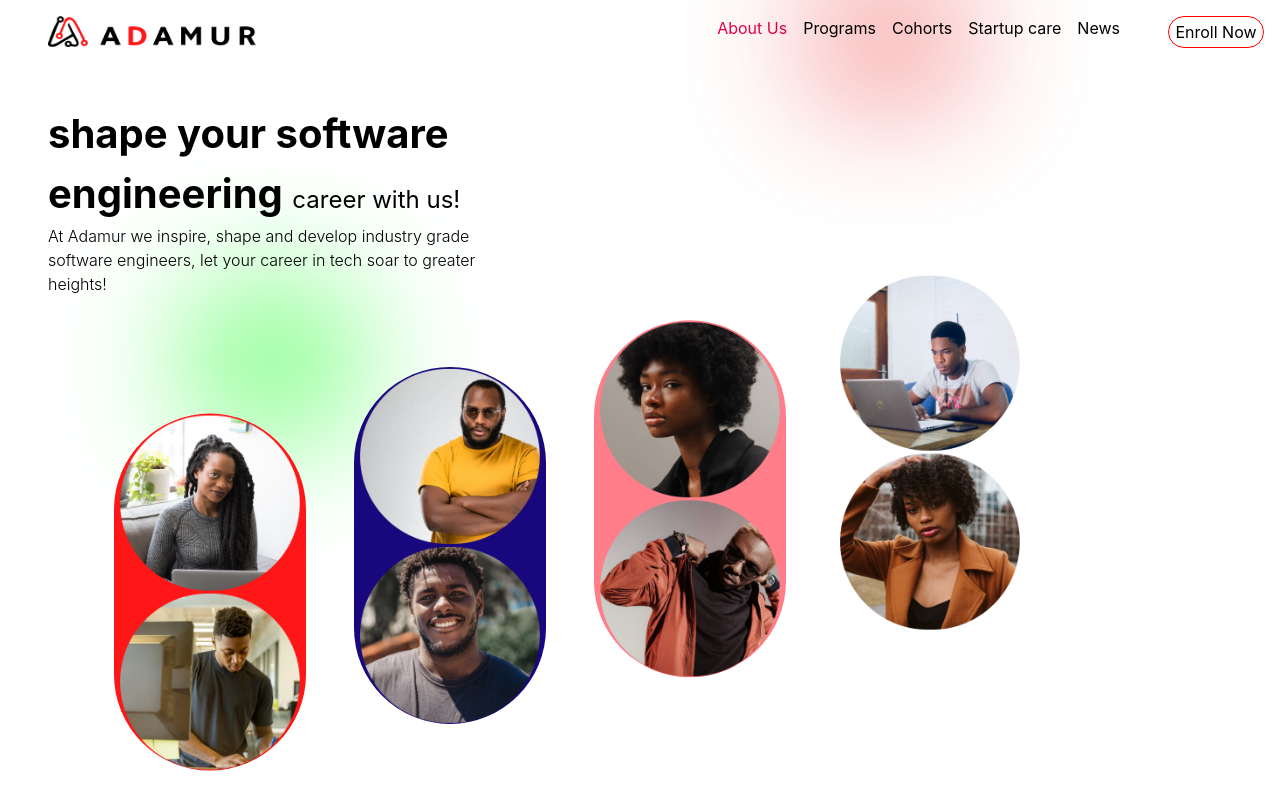
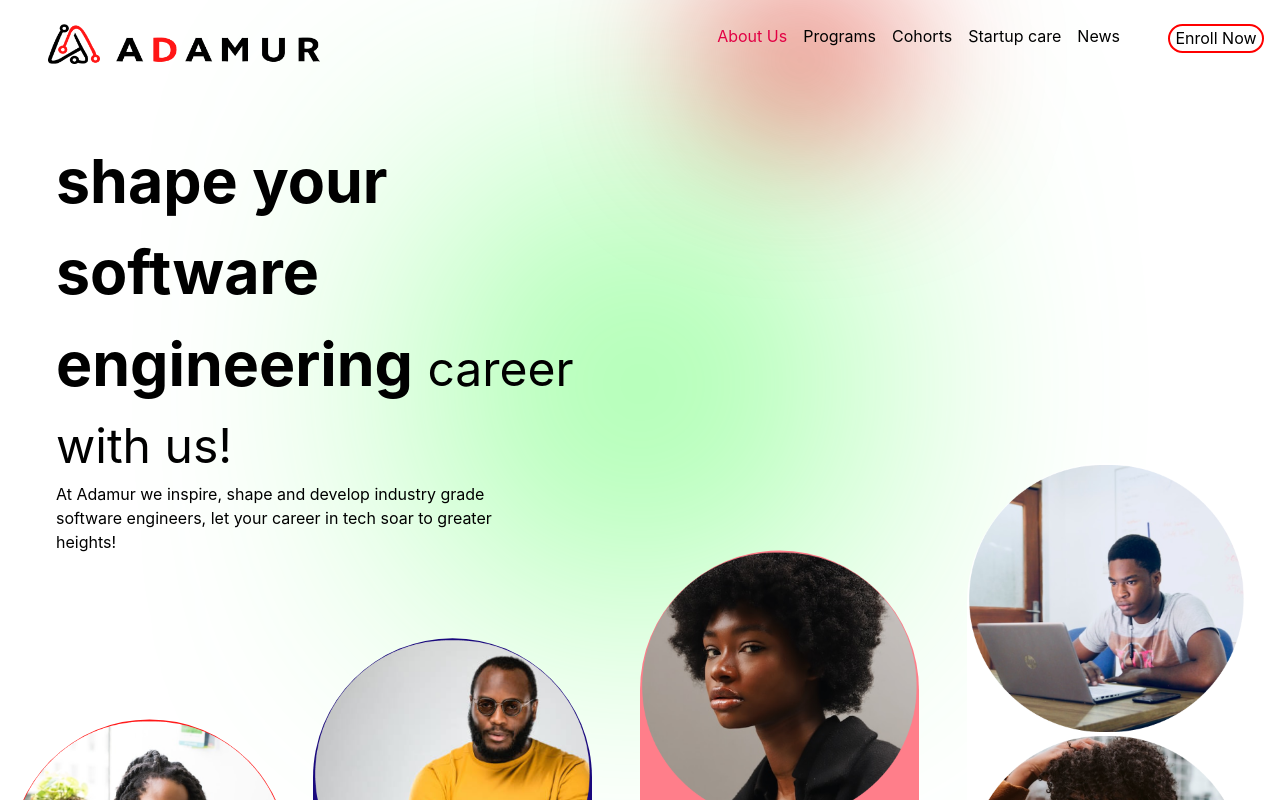
Before and after one commit to ADAMUR-IO/Adamur-landing-page, a React (Create React App) app: page / in a window 1280 px wide. Shown: the top 800 px of the page. Built offline with nearby package versions, Linux system fonts and the light colour scheme; the HTML template or start-up script is replaced by a standard one.

Commit message:
Header and hero sections modified to meet design specifications

```diff
--- /dev/null
+++ b/src/assets/enroll/Enroll.jsx
@@ -0,0 +1,40 @@
+import React from 'react'
+import './enroll.css'
+
+const Enroll = () => {
+  return (
+    <div className='enroll'>
+        <div className="bold">
+        <span>Bold *</span>
+        <span>Thinkers *</span>
+        <span>Doers *</span>
+        </div>
+        <div className="enroll-text">
+            <span>Join us for an Extensive Experience</span>
+        </div>
+
+        <form action="" className='form'>
+           <div className="first">
+           <label>
+                First Name
+            <input type="text" />
+            </label>
+
+           </div>
+           <div className="second">
+           <label>
+            Last Name
+            <input type="text" />
+            </label>
+           </div>
+
+            <label>
+            <input type="email" />
+            </label>
+
+        </form>
+    </div>
+  )
+}
+
+export default Enroll
--- /dev/null
+++ b/src/assets/enroll/enroll.css
@@ -0,0 +1,67 @@
+.enroll{
+    background-color: #000000;
+    height: 25rem;
+}
+.bold{
+    margin-top: 2rem;
+    display: flex;
+    align-items: center;
+    justify-content: center;
+    font-size: 3.5rem;
+    font-weight: 500;
+    gap: 30px;
+    color: white;
+}
+.bold>:nth-child(2){
+    color: red;
+}
+.enroll-text{
+    display: flex;
+    align-items: center;
+    justify-content: center;
+    font-size: 20px;
+    color: white;
+}
+.form{
+    display: flex;
+    /* flex-direction: column; */
+
+    margin-top: 2rem;
+}
+.first{
+    display: flex;
+    flex-direction: column;
+    gap: 20px;
+    margin-left: 7rem;
+}
+
+input{
+    margin-top: 1rem;
+    width: 15rem;
+    height: 3.5rem;
+    border-radius: 20px;
+}
+.first> label{
+    width: 1.5rem;
+    font-size: 1rem;
+    width: 5rem;
+    margin-top: 2rem;
+
+}
+.second{
+    display: flex;
+    flex-direction: column;
+    gap: 20px;
+    margin-left: 15rem;
+    margin-top: 0.5rem;
+}
+.second label{
+    width: 1.5rem;
+    font-size: 1rem;
+    width: 5rem;
+    margin-top: 1.3rem;
+}
+.email input{
+    margin-top: 8rem;
+    width: 20rem;
+}
--- a/src/components/common/header/header.css
+++ b/src/components/common/header/header.css
@@ -1,9 +1,10 @@
 .header{
     display: flex;
     justify-content: space-between;
+    background-color: blur(500px);
 }
 .header-menu{
-    margin-top: 1rem;
+    margin-top: 1.5rem;
     list-style: none;
     display: flex;
     gap: 1rem;
@@ -11,9 +12,9 @@
     margin-right: 1rem;
 }
 .logo{
-    margin-top: 1rem;
+    margin-top: 1.5rem;
     margin-left: 3rem;
-    width: 13rem;
+    width: 17rem;
 }
 li:hover{
     cursor: pointer;
@@ -27,21 +28,21 @@ color: #e20044;
 }
 .btn{
     width: 6rem;
-    height: 2rem;
-    border: 1px solid red;
+    height: 1.8rem;
+    border: 2px solid red;
     border-radius: 20px;
     margin-left: 2rem;
 }
 
 .hero-blur{
-    width: 9rem;
-    height: 5rem;
-    right: 20rem;
+    width: 12rem;
+    height: 7.5rem;
+    right: 24rem;
     top: 0;
     background-color: rgba(236, 16, 16, 0.9);
     position: absolute;
     border-radius: 50%;
-    filter: blur(70px);
+    filter: blur(80px);
     z-index: -9;
   }
 
--- a/src/components/hero/hero.css
+++ b/src/components/hero/hero.css
@@ -1,88 +1,91 @@
 .hero{
-    height: 40rem;
+    width: auto;
+    height: 72rem;
 }
 .text{
-    margin-top: 3.5rem;
-    width: 40rem;
-    margin-left: 3rem;
+    padding-top: 4.5rem;
+    width: 37rem;
+    margin-left: 3.5rem;
 }
 .text>:nth-child(1){
-    font-size: 2.5rem;
+    font-size: 3.8rem;
     font-weight: bold;
 }
 .text>:nth-child(2){
-    font-size: 1.5rem;
+    font-size: 3rem;
     font-weight: 400;
 }
 .text>:nth-child(3){
     width: 30rem;
     font-size: 1rem;
-    font-weight: 300;
+    font-weight: 400;
 }
 .hero-blur1{
-    width: 10rem;
-    height: 8rem;
-    left: 12rem;
+    top: 14rem;
+    width: 20rem;
+    height: 20rem;
+    left: 30rem;
     background-color: #37ff42;
     position: absolute;
     border-radius: 50%;
-    filter: blur(70px);
+    filter: blur(140px);
     z-index: -9;
 }
 .img-container{
     display: flex;
-    transform: skewY(-11deg);
+    transform: skewY(-15deg);
     margin: 10px;
 
 }
 .img1-container{
     margin: 1.5rem;
-	transform: skewY(11deg);
+	transform: skewY(15deg);
     display: flex;
     flex-direction: column;
     align-items: center;
     justify-content: center;
-    width: 12rem;
-    margin-left: 6.5rem;
+    width: auto;
+    margin-left: auto;
+    margin-right: auto;
     background-color: #ff1616;
     border-radius: 10rem ;
 
 }
 .img1-container>img, .img2-container>img, .img3-container>img, .img4-container>img{
     padding: 0.1rem;
-    width: 11.5rem;
+    width: auto;
 
 }
 .img2-container{
     margin: 1.5rem;
-	transform: skewY(11deg);
+	transform: skewY(15deg);
     display: flex;
     flex-direction: column;
     align-items: center;
     justify-content: center;
-    width: 12rem;
+    width: auto;
     background-color: #19087D;
     border-radius: 10rem ;
 }
 .img3-container{
     margin: 1.5rem;
-	transform: skewY(11deg);
+	transform: skewY(15deg);
     display: flex;
     flex-direction: column;
     align-items: center;
     justify-content: center;
-    width: 12rem;
+    width: auto;
     background-color: #FF7E8A    ;
     border-radius: 10rem ;
 }
 .img4-container{
     margin: 1.5rem;
-	transform: skewY(11deg);
+	transform: skewY(15deg);
     display: flex;
     flex-direction: column;
     align-items: center;
     justify-content: center;
-    width: 12rem;
+    width: auto;
     background-color: #FFFFFF    ;
     border-radius: 10rem ;
 }
@@ -110,10 +113,12 @@
 .text>:nth-child(1){
 font-size: x-large;
 }
+.text>:nth-child(3){
+    width: 20rem;
+}
 .img-container{
     display: grid;
     grid-template-columns: repeat(2, 1fr);
-	transform: skewY(-11deg);
 }
 .img3-container{
     margin-left: 0.5rem;
@@ -122,7 +127,6 @@ font-size: x-large;
     margin-left: 0.5rem;
 }
 .img1-container, .img2-container, .img3-container, .img4-container {
-	transform: skewY(11deg);
     width: 8rem;
     margin: 1rem;
 }
--- a/src/components/home/Home.jsx
+++ b/src/components/home/Home.jsx
@@ -1,11 +1,12 @@
 import React from 'react'
 import Hero from '../hero/Hero'
-// import Team from '../team/Team'
+import Team from '../team/Team'
 // import Inspiration from '../inspiration/Inspiration'
 // import Industry from '../industry/Industry'
 // import Logo from '../Logo/Logo.component'
 // import Section4 from '../section4/Section4'
 // import Loader from '../loader-page/Loader-page.component'
+// import Enroll from '../../assets/enroll/Enroll'
 const Home = () => {
   return (
     <>
@@ -14,7 +15,8 @@ const Home = () => {
     {/* <Industry /> */}
     {/* <Logo /> */}
     {/* <Section4 /> */}
-    {/* <Team /> */}
+    <Team />
+    {/* <Enroll /> */}
 
     {/* <Loader /> */}
 
--- a/src/components/pages/Pages.jsx
+++ b/src/components/pages/Pages.jsx
@@ -1,14 +1,14 @@
 import React from 'react'
 import Startups from '../startup/Startups'
-import Client from '../client-directory/client-directory.component'
-import Startup from '../startup-care/startup-care.component'
+// import Client from '../client-directory/client-directory.component'
+// import Startup from '../startup-care/startup-care.component'
 
 const Pages = () => {
   return (
     <>
      <Startups />
-     <Startup />
-     <Client />
+     {/* <Startup />  */}
+     {/* <Client /> */}
     </>
   )
 }
--- a/src/components/startup/Startups.jsx
+++ b/src/components/startup/Startups.jsx
@@ -8,7 +8,7 @@ const Startups = () => {
   return (
     <div className="startup">
     <div className='startup1'>
-        <span className='what'>Let us take care of your tech needs!</span>
+        <span className='what'>Let us take care of your startup tech needs!</span>
       <p>Lorem ipsum dolor sit amet, consectetur adipiscing elit. Nunc lacus, ut egestas in sed enim eleifend convallis vitae.</p>
       <div className="cards">
 <div className='card-1'><sup>01/</sup><sub>3</sub></div>
--- a/src/components/startup/startups.css
+++ b/src/components/startup/startups.css
@@ -1,22 +1,25 @@
 .startup1{
     background-image: radial-gradient(rgba(100, 100, 100, 0.52), rgba(2, 2, 2, 0.73)),
     url('../images/rectangle/Rectangle\ 6.png');
-    height: 27rem;
+    height: 27.5rem;
 }
 
 .what{
-    width: 5rem;
+    display: flex;
+    gap: 5px;
+    width: 35rem;
     color: white;
-    margin-left: 8rem;
-    margin-top: 7.5rem;
+    margin-left: 8.5rem;
+    padding-top: 1rem;
     font-size: 3rem;
+    font-weight: 600;
 
 }
 .startup1 p{
     color: white;
     width: 28rem;
-    margin-left: 8rem;
-    margin-top: 7.5rem;
+    margin-left: 8.5rem;
+    margin-top: 3rem;
 }
 .cards{
     display: flex;
@@ -46,33 +49,32 @@
 
 }
 .card-b{
-    margin-top: 4.2rem;
+    margin-top: 4.5rem;
     margin-left: 10rem;
     position: absolute;
     width: 8rem;
-    height: 7.8rem;
+    height: 7rem;
     background-color: rgba(226, 0, 68, 0.5);
     z-index: 1;
 
 }
 .card-c{
     position: absolute;
-    margin-top: 6rem;
+    margin-top: 5.5rem;
     border-radius: 3px;
-    width: 8rem;
-    height: 5.8rem;
+    width: 7.4rem;
+    height: 5.9rem;
     margin-left: 12rem;
     background-color: rgba(226, 0, 68, 0.2);
 }
 .startup2{
     background-color: rgb(34, 33, 33);
-    height: 20rem;
   }
 .top{
     display: flex;
 }
 .card-2{
-    margin-top: 1rem;
+    margin-top: 4.8rem;
     width: 4rem;
     height: 4rem;
     background: #8B002A;
@@ -80,7 +82,7 @@
     margin-left: 8rem;
 }
 .card-3{
-    margin-top: 0.4rem;
+    margin-top: 3.5rem;
     margin-left: 9.5rem;
     position: absolute;
     width: 4rem;
@@ -91,15 +93,16 @@
 .startup2 p{
     position: relative;
     color: white;
-    margin-left: 5rem;
-    margin-top: 1.5rem;
+    margin-left: 4.8rem;
+    margin-top: 3.5rem;
+    font-size: 1.5rem;
 }
 .startup2 span{
     position: absolute;
     color: white;
-    font-size: 2rem;
-    margin-top: 3rem;
-    margin-left: 16rem;
+    font-size: 2.6rem;
+    margin-top: 5.5rem;
+    margin-left: 15rem;
 
 }
 .container{
@@ -112,7 +115,7 @@
     grid-template-columns: repeat(3, 1fr);
     grid-gap: 15px;
     color: white;
-    width: 67rem;
+    width: 70rem;
     margin-left: 12rem;
 
   }
@@ -133,11 +136,12 @@ label{
   .box{
     margin-left: 2rem;
     box-shadow: 0 0 5px 0 gray;
-    border-radius: 5px;
+    border-radius: 2.5px;
     text-align: center;
     cursor: pointer;
     margin: 1rem;
     padding: 30px;
+    height: 15rem;
 }
 .icon{
     height: 30px;
```
Also changed, not shown: src/components/team/Team.jsx (+3 -7 lines).
